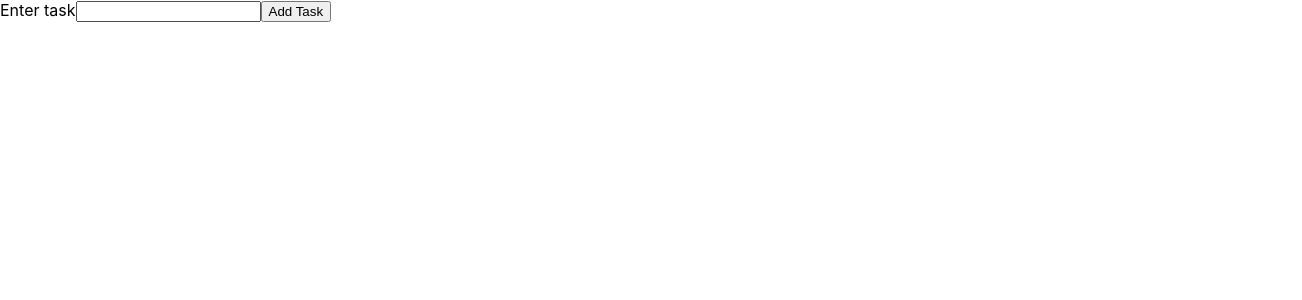
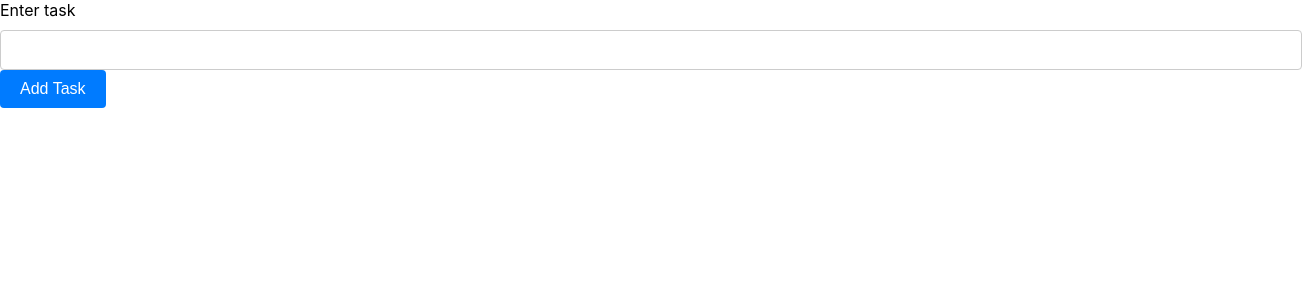
Before and after one commit to lswebdevelops/react-tasks-app, a React (Create React App) app: page / in a window 1280 px wide. Shown: the top 300 px of the page, 1302 px wide, since content can reach past the window. Built offline with nearby package versions, Linux system fonts and the light colour scheme.

Commit message:
list of tasks is ready, adding styles

```diff
--- a/package.json
+++ b/package.json
@@ -9,6 +9,7 @@
     "react": "^18.2.0",
     "react-dom": "^18.2.0",
     "react-scripts": "5.0.1",
+    "uniqid": "^5.4.0",
     "web-vitals": "^2.1.4"
   },
   "scripts": {
--- a/src/App.js
+++ b/src/App.js
@@ -1,31 +1,58 @@
 import React, { Component } from "react";
+import uniqid from "uniqid";
+import Overview from "./Components/Overview";
+import './Styles/Components.css'
 
 class App extends Component {
   constructor() {
     super();
 
     this.state = {
-      task: {text: ""},
+      task: {
+        text: "",
+        id: uniqid(),
+      },
       tasks: [],
     };
   }
 
+  handleChange = (e) => {
+    this.setState({
+      task: {
+        text: e.target.value,
+        id: this.state.task.id,
+      },
+    });
+  };
 
+  onSubmitTask = (e) => {
+    e.preventDefault();
+    this.setState({
+      tasks: this.state.tasks.concat(this.state.task),
+      task: {
+        text: "" },
+        id: uniqid(),
+    });
+  };
   render() {
-    const {task, tasks }  = this.state;
+    const { task, tasks } = this.state;
 
-    return(
-       <div>
-        <form>
+    return (
+      <div>
+        <form onSubmit={this.onSubmitTask}>
           <label htmlFor="taskInput">Enter task</label>
-          <input type="text" id="taskInput"/>
+          <input
+            type="text"
+            id="taskInput"
+            value={task.text}
+            onChange={this.handleChange}
+          />
+
           <button>Add Task</button>
         </form>
-       </div>
-
-
-
-       )
+        <Overview tasks={tasks} />
+      </div>
+    );
   }
 }
 export default App;
--- /dev/null
+++ b/src/Components/Overview.js
@@ -0,0 +1,16 @@
+import React from "react";
+
+const Overview = (props) => {
+    const { tasks } = props;
+
+    return(
+        <ul>
+            {tasks.map((task) => {
+                return <li key={task.id}>{task.text}</li>
+            })}
+        </ul>
+    )
+
+}
+
+export default Overview;
--- /dev/null
+++ b/src/Styles/Components.css
@@ -0,0 +1,40 @@
+.container {
+    max-width: 500px;
+    margin: 0 auto;
+    padding: 20px;
+  }
+
+  form {
+    margin-bottom: 20px;
+  }
+
+  label {
+    display: block;
+    margin-bottom: 10px;
+  }
+
+  input[type="text"] {
+    width: 100%;
+    padding: 10px;
+    font-size: 16px;
+    border: 1px solid #ccc;
+    border-radius: 4px;
+  }
+
+  button {
+    padding: 10px 20px;
+    font-size: 16px;
+    background-color: #007bff;
+    color: #fff;
+    border: none;
+    border-radius: 4px;
+    cursor: pointer;
+  }
+
+  button:hover {
+    background-color: #0056b3;
+  }
+
+  .task {
+    margin-bottom: 10px;
+  }
```
Also changed, not shown: 1 other file (tests, documents, lock files or other folders).
